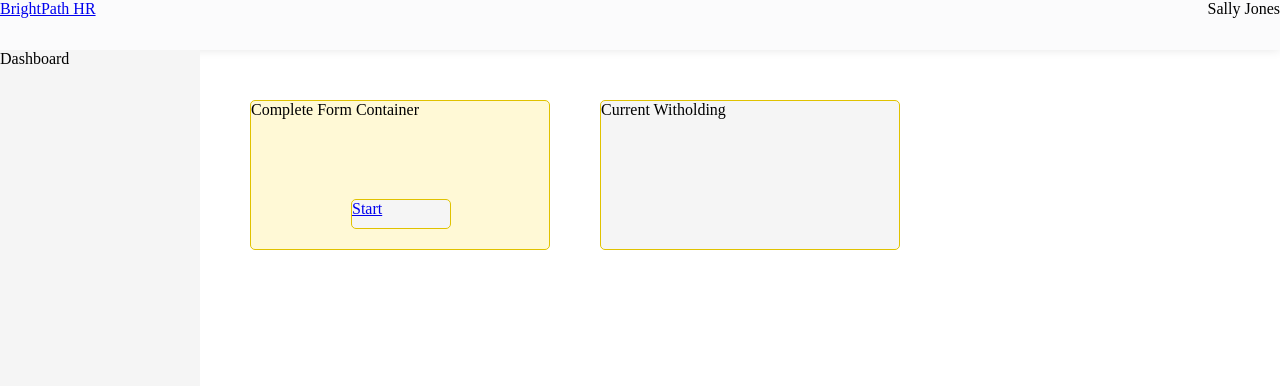
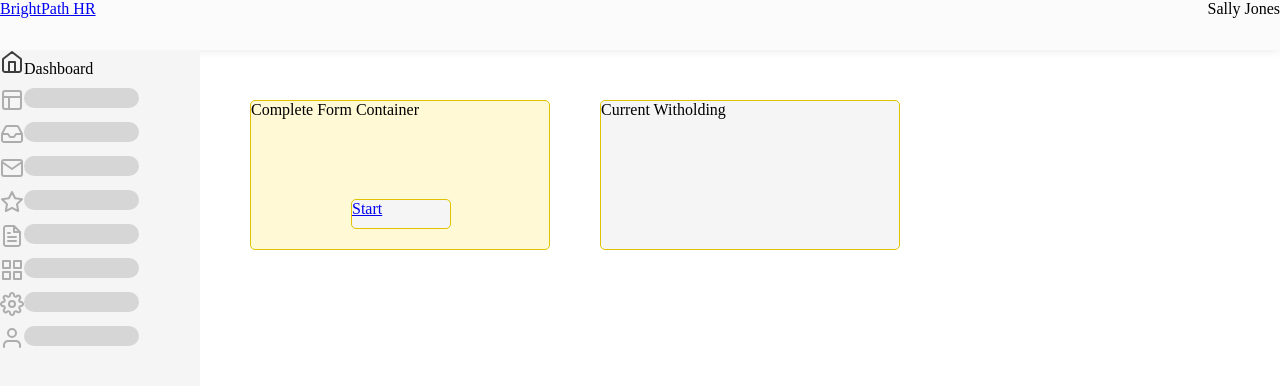
Before and after one commit to imsolost/sales-demo, a Next.js app: page / in a window 1280 px wide. Shown: the top 386 px of the page. Built offline with nearby package versions, Linux system fonts and the light colour scheme.

Commit message:
added things to dashboard

```diff
--- a/components/dashboard-list.js
+++ b/components/dashboard-list.js
@@ -6,11 +6,36 @@ const StyledDashboard = styled.div`
   background-color: #f5f5f5;
   width: 200px;
   height: 100vh;
-`;
+`
+
+const GreyShape = styled.div`
+  position: relative;
+  border-radius: 22px;
+  background-color: #d6d6d6;
+  width: 115px;
+  height: 20px;
+`
+
+const ListItem = styled.div`
+  display: flex;
+  margin-top: 10px;
+`
+
+const listImages = ['layout', 'inbox', 'mail', 'star', 'filetext', 'grid', 'settings', 'user']
+
 const DashboardList = () => {
+  const listItems = listImages.map((image, id) =>
+      <ListItem>
+        <img alt={image} src={`/${image}.svg`}/>
+        <GreyShape />
+      </ListItem>
+    )
+
   return (
     <StyledDashboard>
+      <img alt="" src="/home.svg"/>
       Dashboard
+      {listItems}
     </StyledDashboard>
   );
 };
```
